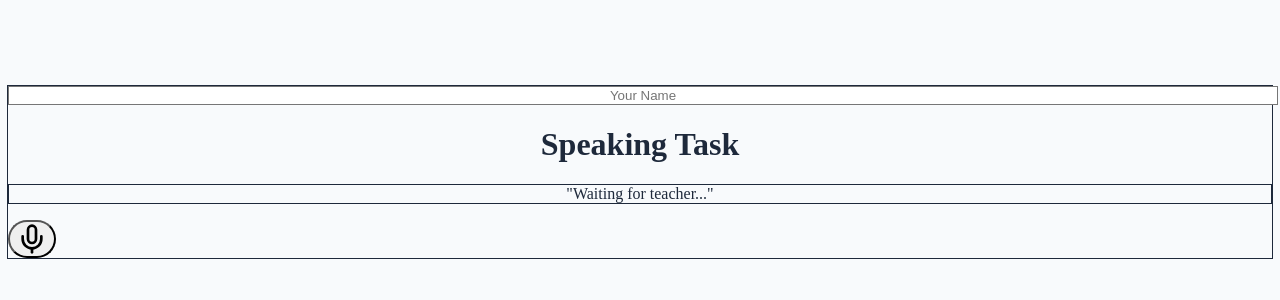
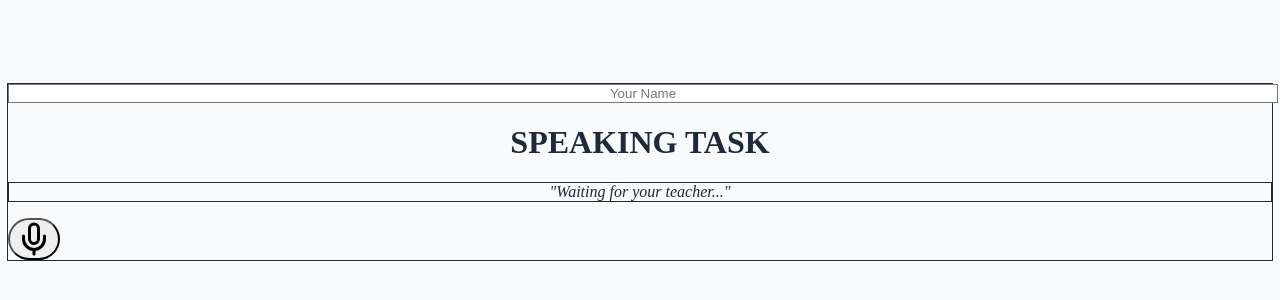
Before and after one commit to raulmorazanmejia/ProAppGemini, a Next.js app: page / in a window 1280 px wide. Shown: the part 236-536 px from the top of the page. Built offline with nearby package versions, Linux system fonts and the light colour scheme; no server answers; the database is empty.

Commit message:
Update page.js

```diff
--- a/app/page.js
+++ b/app/page.js
@@ -1,9 +1,13 @@
 'use client'
 import { useState, useEffect, useRef } from 'react'
 import { createClient } from '@supabase/supabase-js'
-import { Mic, Square, CheckCircle } from 'lucide-react'
+import { Mic, Square } from 'lucide-react'
 
-const supabase = createClient('https://twtlrehxjmduihfgmvul.supabase.co', 'eyJhbGciOiJIUzI1NiIsInR5cCI6IkpXVCJ9.eyJpc3MiOiJzdXBhYmFzZSIsInJlZiI6InR3dGxyZWh4am1kdWxoZmdtdnVsIiwicm9sZSI6ImFub24iLCJpYXQiOjE3NzUxNzczMjMsImV4cCI6MjA5MDc1MzMyM30.lRmfe4N2PKX4Q0lJ-_fG9tUAb9Bh-r3Nr-G_diuu8OU')
+// THE ENGINE - HARDCODED DIRECTLY IN THE FILE
+const supabase = createClient(
+  'https://twtlrehxjmduihfgmvul.supabase.co',
+  'sb_publishable_z_0bdiRubPVFWXscS6P6jw_Nipjt_69656166316238322d366366342d346430342d613239632d393165306631613936663235'
+)
 
 export default function StudentPage() {
   const [assignment, setAssignment] = useState(null)
@@ -42,12 +46,12 @@ export default function StudentPage() {
 
   return (
     <div className="min-h-screen flex flex-col items-center justify-center p-6 bg-slate-50 font-sans">
-      <div className="max-w-md w-full bg-white rounded-3xl shadow-xl p-8 text-center border">
-        <input type="text" placeholder="Your Name" className="w-full p-3 border rounded-xl mb-6 text-center" value={studentName} onChange={(e) => setStudentName(e.target.value)} />
-        <h1 className="text-xl font-bold mb-4">{assignment?.title || "Speaking Task"}</h1>
-        <p className="bg-slate-50 p-4 rounded-xl mb-8 border">"{assignment?.prompt_text || "Waiting for teacher..."}"</p>
-        <button onClick={status === 'recording' ? () => mediaRecorder.current.stop() : startRecording} className={`w-20 h-20 rounded-full flex items-center justify-center text-white ${status === 'recording' ? 'bg-red-500' : 'bg-blue-600'}`}>
-          {status === 'recording' ? <Square size={32} /> : <Mic size={32} />}
+      <div className="max-w-md w-full bg-white rounded-3xl shadow-xl p-10 text-center border">
+        <input type="text" placeholder="Your Name" className="w-full p-4 border rounded-2xl mb-8 text-center font-bold" value={studentName} onChange={(e) => setStudentName(e.target.value)} />
+        <h1 className="text-2xl font-black mb-2 uppercase">{assignment?.title || "Speaking Task"}</h1>
+        <p className="bg-slate-50 p-6 rounded-2xl italic mb-10 border font-medium text-slate-600">"{assignment?.prompt_text || "Waiting for your teacher..."}"</p>
+        <button onClick={status === 'recording' ? () => mediaRecorder.current.stop() : startRecording} className={`w-24 h-24 rounded-full flex items-center justify-center text-white shadow-xl ${status === 'recording' ? 'bg-red-500 animate-pulse' : 'bg-blue-600'}`}>
+          {status === 'recording' ? <Square size={36} /> : <Mic size={36} />}
         </button>
       </div>
     </div>
```
